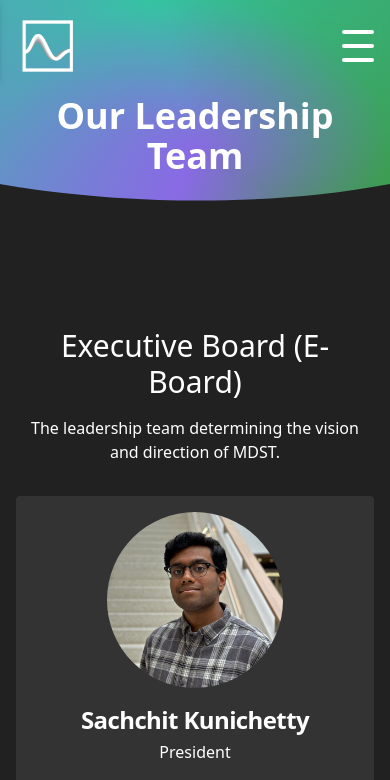
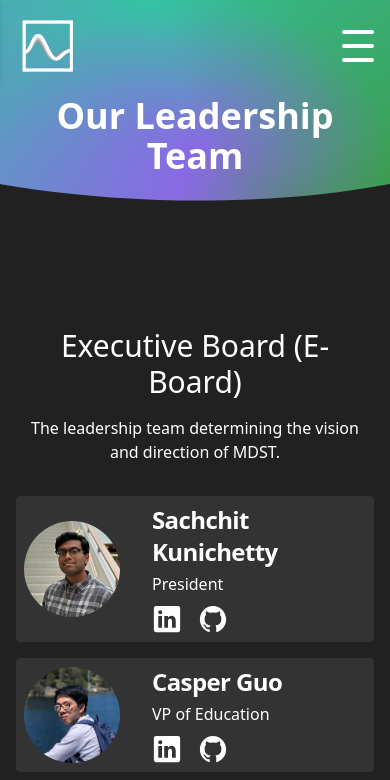
Before and after one commit to MichiganDataScienceTeam/official-website, a Next.js app: page /team in a window 390 px wide. Shown: the top 780 px of the page. Built offline with nearby package versions, Linux system fonts and the light colour scheme.

Commit message:
Condenced team view on mobile

```diff
--- a/pages/team.jsx
+++ b/pages/team.jsx
@@ -50,9 +50,9 @@ function GroupSection({ group, basePath }) {
 
 function MemberCard({ json, basePath }) {
   return (
-    <div className="text-center rounded bg-grey py-4 px-8 w-full sm:w-60">
+    <div className="text-left sm:text-center rounded bg-grey py-2 sm:py-4 px-2 sm:px-8 w-full sm:w-60 flex sm:block gap-8">
       <Image
-        className="mx-auto mb-4 w-44 h-44 rounded-full object-cover"
+        className="sm:mx-auto sm:mb-4 sm:w-44 sm:h-44 w-24 h-24 my-auto rounded-full object-cover"
         width="176"
         height="176"
         src={
@@ -62,9 +62,10 @@ function MemberCard({ json, basePath }) {
         }
         alt={json.image.split(".")[0].split("_").join(" ")}
       />
+      <div className="">
         <h3 className="mb-1 text-2xl font-bold tracking-tight">{json.name}</h3>
         <p>{json.title}</p>
-      <ul className="flex justify-center mt-4 space-x-4">
+        <ul className="flex sm:justify-center mt-2 sm:mt-4 space-x-4">
           {json.linkedin ? (
             <li>
               <Link href={json.linkedin} className="hover:text-gray" aria-label="Linkedin">
@@ -81,5 +82,7 @@ function MemberCard({ json, basePath }) {
           ) : null}
         </ul>
       </div>
+
+    </div>
   );
 }
```
Lines whose indentation alone changed are shown as unchanged.
